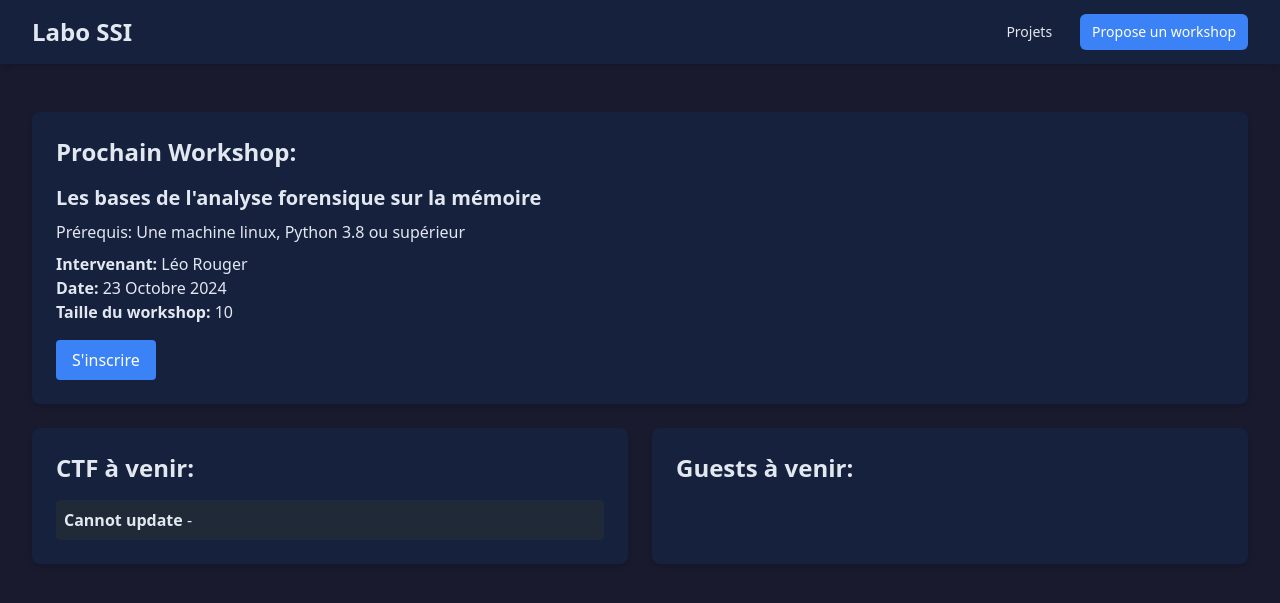
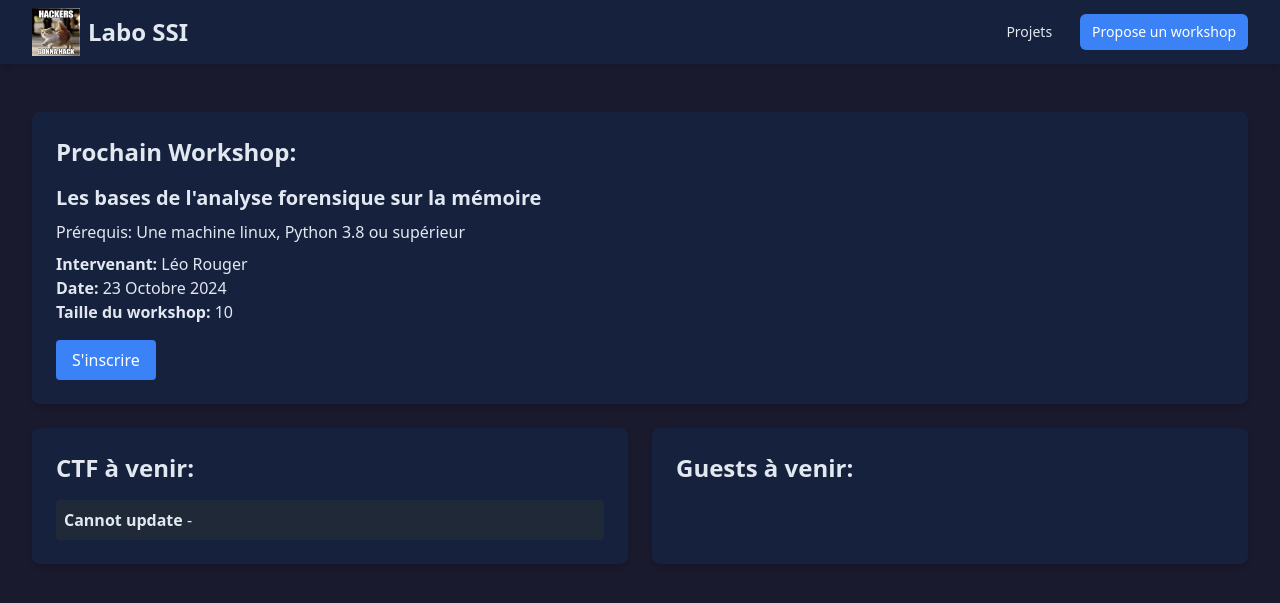
Before and after one commit to Labo-SSI/labossi.fr, a Flask app: page / in a window 1280 px wide. Shown: the top 603 px of the page. Run offline with Flask 3, Linux system fonts and the light colour scheme; data that the repository does not hold is empty; some libraries are stand-ins or nearby versions.

Commit message:
added static folder + icon to labo ssi and favicon

```diff
--- a/src/templates/index.html
+++ b/src/templates/index.html
@@ -4,6 +4,7 @@
     <meta charset="UTF-8">
     <meta name="viewport" content="width=device-width, initial-scale=1.0">
     <title>Labo SSI</title>
+    <link rel="icon" href="../static/media/hackersgonnahack.jpg" type="image/x-icon">
     <script src="https://cdn.tailwindcss.com"></script>
     <script>
         tailwind.config = {
@@ -28,6 +29,7 @@
         <div class="max-w-7xl mx-auto px-4 sm:px-6 lg:px-8">
             <div class="flex justify-between h-16">
                 <div class="flex items-center">
+                    <img src="../static/media/hackersgonnahack.jpg" alt="Description of image" class="h-12 w-12 mr-2">
                     <span class="text-2xl font-bold">Labo SSI</span>
                 </div>
                 <div class="hidden md:flex items-center space-x-4">
```
Also changed, not shown: src/static/media/hackersgonnahack.jpg (added).
